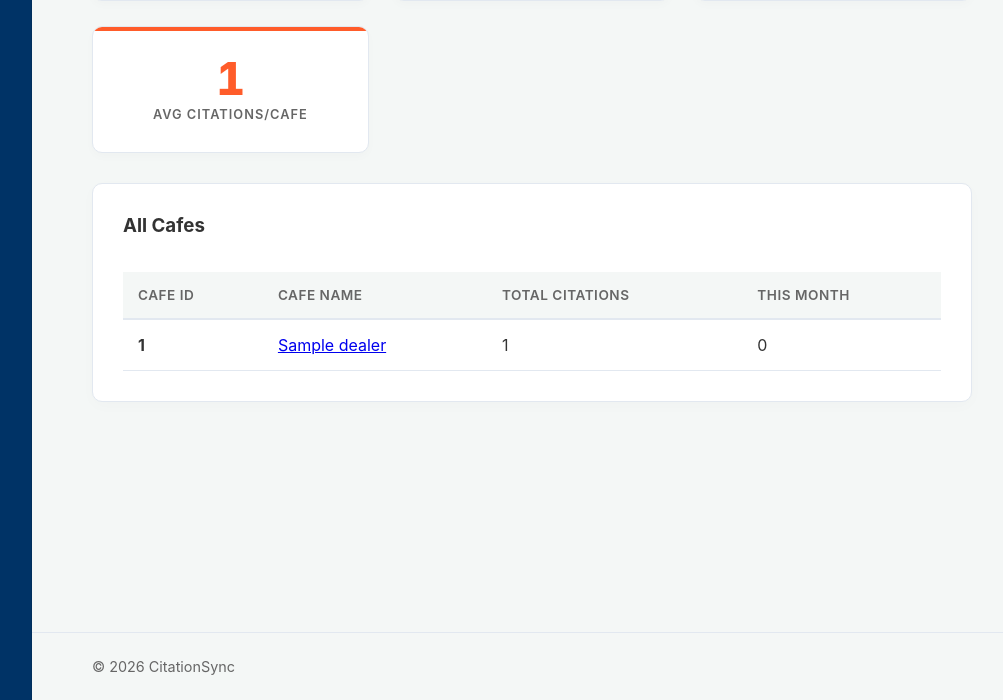
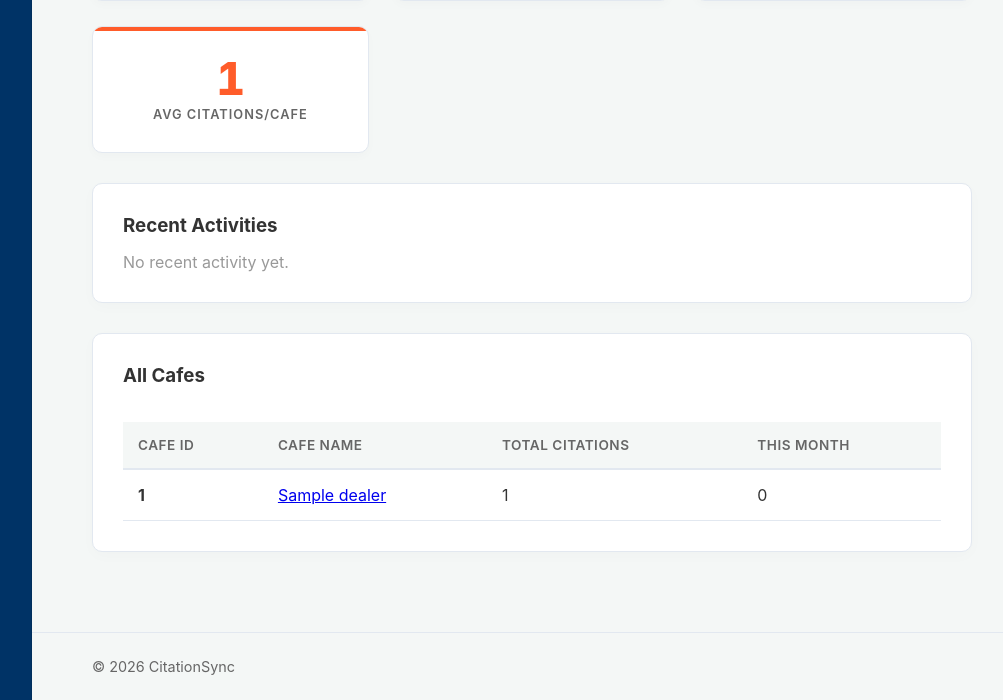
Before and after one commit to atharv-1511/Citationsync, a Flask app: page /dashboard in a window 1280 px wide. Shown: the part 516-1216 px from the top of the page, without its empty margins (248-1251 px from the left). Run offline with Flask 3, Linux system fonts and the light colour scheme; the visitor is signed in with stand-in values (Sample User, id 1); data comes from the database, SQL or seed files in the repository; tables that the repository leaves empty hold one stand-in row (values such as "Sample post"); one stand-in notice (Sample message) is shown.

Commit message:
Add recent activity feed and speed up dashboard loading

```diff
--- a/app.py
+++ b/app.py
@@ -7,8 +7,8 @@ from functools import wraps
 from flask import Flask, render_template, jsonify, request, session, redirect, url_for, flash, g, get_flashed_messages
 from flask_cors import CORS
 from config import config
-from models import db, User, Dealer, BacklinkDirectory, Citation
-from sqlalchemy import inspect, text
+from models import db, User, Dealer, BacklinkDirectory, Citation, ActivityLog
+from sqlalchemy import inspect, text, func
 from werkzeug.exceptions import HTTPException
 import os
 from datetime import datetime, timedelta, timezone
@@ -33,6 +33,69 @@ def to_utc_iso(value):
     if value.tzinfo is None:
         value = value.replace(tzinfo=timezone.utc)
     return value.astimezone(timezone.utc).isoformat().replace('+00:00', 'Z')
+
+
+def log_activity(action, entity_type, description, actor=None, entity_id=None):
+    """Persist a recent activity item without interrupting the main action."""
+    try:
+        db.session.add(ActivityLog(
+            action=action,
+            entity_type=entity_type,
+            entity_id=str(entity_id) if entity_id is not None else None,
+            description=description,
+            actor_id=actor.id if actor else None,
+        ))
+        db.session.commit()
+    except Exception:
+        db.session.rollback()
+
+
+def serialize_activity(activity):
+    return {
+        'id': activity.id,
+        'action': activity.action,
+        'entity_type': activity.entity_type,
+        'entity_id': activity.entity_id,
+        'description': activity.description,
+        'actor': activity.actor.full_name if activity.actor else 'System',
+        'created_at': to_utc_iso(activity.created_at),
+    }
+
+
+def get_recent_dealers_page(page, per_page):
+    pagination = Dealer.query.order_by(Dealer.created_at.desc()).paginate(page=page, per_page=per_page, error_out=False)
+    dealer_ids = [dealer.id for dealer in pagination.items]
+    cutoff_date = datetime.utcnow() - timedelta(days=30)
+
+    citation_counts = {}
+    recent_counts = {}
+    if dealer_ids:
+        citation_counts = {
+            dealer_id: count
+            for dealer_id, count in db.session.query(
+                Citation.dealer_id,
+                func.count(Citation.id)
+            ).filter(Citation.dealer_id.in_(dealer_ids)).group_by(Citation.dealer_id).all()
+        }
+        recent_counts = {
+            dealer_id: count
+            for dealer_id, count in db.session.query(
+                Citation.dealer_id,
+                func.count(Citation.id)
+            ).filter(
+                Citation.dealer_id.in_(dealer_ids),
+                Citation.created_at >= cutoff_date,
+            ).group_by(Citation.dealer_id).all()
+        }
+
+    dealers = [{
+        'id': dealer.id,
+        'name': dealer.name,
+        'citation_count': citation_counts.get(dealer.id, 0),
+        'recent_months': recent_counts.get(dealer.id, 0)
+    } for dealer in pagination.items]
+
+    return pagination, dealers
 
 
 def login_required(view):
@@ -136,6 +199,12 @@ def create_app(config_name='development'):
         db_path = os.path.dirname(database_uri.replace('sqlite:///', ''))
         os.makedirs(db_path, exist_ok=True)
 
+    with app.app_context():
+        try:
+            ActivityLog.__table__.create(bind=db.engine, checkfirst=True)
+        except Exception as exc:
+            app.logger.warning('Activity log table initialization skipped: %s', exc)
+
     @app.before_request
     def load_current_user():
         g.current_user = get_current_user()
@@ -202,10 +271,9 @@ def register_routes(app):
 
         error = None
 
-        if request.method == 'GET':
-            # Login page does not render flashed banners, so clear any stale flash
-            # messages here before the user signs in again.
-            get_flashed_messages()
+        # Login page does not render flashed banners, so clear any stale flash
+        # messages before the user signs in again.
+        get_flashed_messages()
 
         if request.method == 'POST':
             email = request.form.get('email', '').strip().lower()
@@ -263,6 +331,7 @@ def register_routes(app):
         )
         db.session.add(directory)
         db.session.commit()
+        log_activity('created', 'directory', f'{user.full_name if user else "System"} added directory {name}.', actor=user, entity_id=directory.id)
 
         flash(f'Added directory {name}.', 'success')
         return redirect(url_for('admin_page'))
@@ -275,6 +344,7 @@ def register_routes(app):
         try:
             db.session.delete(directory)
             db.session.commit()
+            log_activity('deleted', 'directory', f'{get_current_user().full_name} deleted directory {directory.name}.', actor=get_current_user(), entity_id=directory.id)
             flash(f'Deleted directory {directory.name}.', 'success')
         except Exception as e:
             db.session.rollback()
@@ -308,6 +378,7 @@ def register_routes(app):
         user.set_password(password)
         db.session.add(user)
         db.session.commit()
+        log_activity('created', 'user', f'{get_current_user().full_name} created user {email}.', actor=get_current_user(), entity_id=user.id)
 
         flash(f'User {email} created.', 'success')
         return redirect(url_for('admin_page'))
@@ -330,6 +401,7 @@ def register_routes(app):
             Citation.query.filter_by(updated_by_id=user.id).update({Citation.updated_by_id: None})
             db.session.delete(user)
             db.session.commit()
+            log_activity('deleted', 'user', f'{get_current_user().full_name} deleted user {user.email}.', actor=get_current_user(), entity_id=user.id)
             flash(f'User {user.email} deleted.', 'success')
         except Exception:
             db.session.rollback()
@@ -362,6 +434,7 @@ def register_routes(app):
         user.set_password(password)
         db.session.add(user)
         db.session.commit()
+        log_activity('created', 'user', f'{get_current_user().full_name} created user {email}.', actor=get_current_user(), entity_id=user.id)
 
         return jsonify({'success': True, 'user': {'id': user.id, 'email': user.email, 'full_name': user.full_name, 'role': user.role, 'created_at': user.created_at.isoformat()}}), 201
 
@@ -381,6 +454,7 @@ def register_routes(app):
             Citation.query.filter_by(updated_by_id=user.id).update({Citation.updated_by_id: None})
             db.session.delete(user)
             db.session.commit()
+            log_activity('deleted', 'user', f'{get_current_user().full_name} deleted user {user.email}.', actor=get_current_user(), entity_id=user.id)
             return jsonify({'success': True}), 200
         except Exception:
             db.session.rollback()
@@ -492,6 +566,13 @@ def register_routes(app):
 
         db.session.add(citation)
         db.session.commit()
+        log_activity(
+            'created',
+            'citation',
+            f'{get_current_user().full_name} added citation {citation.directory.name} for cafe {dealer_id}' + (f' with notes: {citation.notes}' if citation.notes else '.'),
+            actor=get_current_user(),
+            entity_id=citation.id,
+        )
 
         return jsonify({
             'success': True,
@@ -500,8 +581,8 @@ def register_routes(app):
                 'id': citation.id,
                 'dealer_id': citation.dealer_id,
                 'directory_name': citation.directory.name,
-                    'created_at': to_utc_iso(citation.created_at),
-                    'notes': citation.notes,
+                'created_at': to_utc_iso(citation.created_at),
+                'notes': citation.notes,
                 'created_by': citation.created_by.full_name if citation.created_by else 'System'
             }
         }), 201
@@ -524,7 +605,7 @@ def register_routes(app):
             dealer_id: count
             for dealer_id, count in db.session.query(
                 Citation.dealer_id,
-                db.func.count(Citation.id)
+                func.count(Citation.id)
             ).filter(Citation.created_at >= cutoff_date).group_by(Citation.dealer_id).all()
         }
 
@@ -587,20 +668,68 @@ def register_routes(app):
         page = request.args.get('page', 1, type=int)
         per_page = app.config['ITEMS_PER_PAGE']
 
-        pagination = Dealer.query.paginate(page=page, per_page=per_page)
-
-        dealers = [{
-            'id': d.id,
-            'name': d.name,
-            'citation_count': d.get_citation_count(),
-            'recent_months': len(d.get_recent_citations(months=1))
-        } for d in pagination.items]
+        pagination, dealers = get_recent_dealers_page(page, per_page)
 
         return jsonify({
             'dealers': dealers,
             'total': pagination.total,
             'pages': pagination.pages,
             'current_page': page
+        })
+
+    @app.route('/api/dashboard/summary', methods=['GET'])
+    @login_required
+    def dashboard_summary():
+        """Fetch dashboard stats, dealers, and recent activity in one request."""
+        page = request.args.get('page', 1, type=int)
+        per_page = app.config['ITEMS_PER_PAGE']
+
+        total_dealers = Dealer.query.count()
+        total_directories = BacklinkDirectory.query.count()
+        total_citations = Citation.query.count()
+        avg_citations = total_citations / total_dealers if total_dealers > 0 else 0
+
+        cutoff_date = datetime.utcnow() - timedelta(days=30)
+        recent_counts = {
+            dealer_id: count
+            for dealer_id, count in db.session.query(
+                Citation.dealer_id,
+                func.count(Citation.id)
+            ).filter(Citation.created_at >= cutoff_date).group_by(Citation.dealer_id).all()
+        }
+
+        dealers_needing = []
+        for dealer_id, dealer_name in db.session.query(Dealer.id, Dealer.name).all():
+            recent_count = recent_counts.get(dealer_id, 0)
+            if recent_count < 2:
+                dealers_needing.append({
+                    'id': dealer_id,
+                    'name': dealer_name,
+                    'citations_this_month': recent_count,
+                    'needed': 2 - recent_count,
+                })
+
+        pagination, dealers = get_recent_dealers_page(page, per_page)
+        activities = ActivityLog.query.order_by(ActivityLog.created_at.desc()).limit(8).all()
+
+        return jsonify({
+            'ok': True,
+            'database': app.config['SQLALCHEMY_DATABASE_URI'],
+            'database_env_present': bool(os.getenv('DATABASE_URL')),
+            'database_env_is_supabase': bool(os.getenv('DATABASE_URL') and 'supabase.co' in os.getenv('DATABASE_URL')),
+            'stats': {
+                'total_dealers': total_dealers,
+                'total_directories': total_directories,
+                'total_citations': total_citations,
+                'avg_citations_per_dealer': round(avg_citations, 2),
+                'dealers_needing_citations': len(dealers_needing),
+                'dealers_status': dealers_needing,
+            },
+            'dealers': dealers,
+            'total': pagination.total,
+            'pages': pagination.pages,
+            'current_page': page,
+            'recent_activities': [serialize_activity(activity) for activity in activities],
         })
 
     @app.route('/api/directories', methods=['GET'])
--- a/templates/dashboard.html
+++ b/templates/dashboard.html
@@ -36,6 +36,12 @@
         </div>
     </div>
 
+    <!-- Recent Activities -->
+    <div class="card" style="margin-top: 30px;">
+        <h3>Recent Activities</h3>
+        <div id="recent-activities" style="margin-top: 15px;"></div>
+    </div>
+
     <!-- All Dealers -->
     <div class="card" style="margin-top: 30px;">
         <h3>All Cafes</h3>
@@ -45,16 +51,16 @@
 
 <script>
     document.addEventListener('DOMContentLoaded', function() {
-        loadDashboard();
+        loadDashboard(1);
     });
 
-    function loadDashboard() {
-        fetch('/api/db-status')
+    function loadDashboard(page) {
+        fetch('/api/dashboard/summary?page=' + page, { credentials: 'same-origin' })
             .then(response => response.json())
-            .then(status => {
+            .then(summary => {
                 const banner = document.getElementById('db-banner');
                 banner.style.display = 'block';
-                if (status.ok && status.database_env_present && status.database && status.database.startsWith('postgresql')) {
+                if (summary.ok && summary.database_env_present && summary.database && summary.database.startsWith('postgresql')) {
                     banner.innerHTML = '<strong>Database connected:</strong> Supabase PostgreSQL is active.';
                     banner.style.borderLeft = '6px solid #2e7d32';
                     banner.style.background = '#f1f8f4';
@@ -63,37 +69,14 @@
                     banner.style.borderLeft = '6px solid #d32f2f';
                     banner.style.background = '#fff4f4';
                 }
-            })
-            .catch(error => console.error('Error loading db status:', error));
-
-        fetch('/api/citations/stats', { credentials: 'same-origin' })
-            .then(r => {
-                if (!r.ok) {
-                    throw new Error('Failed to load stats');
-                }
-                return r.json();
-            })
-            .then(stats => displayStats(stats))
-            .catch(error => console.error('Error loading stats:', error));
-
-        loadDealers(1);
-    }
-
-    function loadDealers(page) {
-        fetch('/api/dealers?page=' + page, { credentials: 'same-origin' })
-            .then(r => {
-                if (!r.ok) {
-                    throw new Error('Failed to load dealers');
-                }
-                return r.json();
-            })
-            .then(dealers => {
-                displayAllDealers(dealers);
+                displayStats(summary.stats);
+                displayAllDealers(summary);
+                displayRecentActivities(summary.recent_activities || []);
                 document.getElementById('loading').style.display = 'none';
                 document.getElementById('dashboard-content').style.display = 'block';
             })
             .catch(error => {
-                console.error('Error loading dealers:', error);
+                console.error('Error loading dashboard:', error);
                 document.getElementById('loading').innerHTML = `
                     <div class="alert alert-error">Error loading dashboard: ${error.message}</div>
                 `;
@@ -132,16 +115,61 @@
         if (data.pages > 1) {
             html += `<div style="margin-top: 15px; display: flex; align-items: center; gap: 15px;">`;
             if (data.current_page > 1) {
-                html += `<button onclick="loadDealers(${data.current_page - 1})" style="padding: 8px 15px; font-size: 0.9em; width: auto;">Previous</button>`;
+                html += `<button onclick="loadDashboard(${data.current_page - 1})" style="padding: 8px 15px; font-size: 0.9em; width: auto;">Previous</button>`;
             }
             html += `<span style="color: #666; font-weight: 500;">Page ${data.current_page} of ${data.pages}</span>`;
             if (data.current_page < data.pages) {
-                html += `<button onclick="loadDealers(${data.current_page + 1})" style="padding: 8px 15px; font-size: 0.9em; width: auto;">Next</button>`;
+                html += `<button onclick="loadDashboard(${data.current_page + 1})" style="padding: 8px 15px; font-size: 0.9em; width: auto;">Next</button>`;
             }
             html += `</div>`;
         }
 
         container.innerHTML = html;
+    }
+
+    function displayRecentActivities(activities) {
+        const container = document.getElementById('recent-activities');
+
+        if (!activities || activities.length === 0) {
+            container.innerHTML = '<p style="color: #999;">No recent activity yet.</p>';
+            return;
+        }
+
+        let html = '<div style="display: grid; gap: 12px;">';
+        activities.forEach(activity => {
+            html += `
+                <div style="border: 1px solid var(--border-color); border-radius: 8px; padding: 14px 16px; background: #fafbfe;">
+                    <div style="display:flex; justify-content:space-between; gap: 12px; flex-wrap: wrap;">
+                        <strong>${escapeHtml(activity.actor)}</strong>
+                        <span style="color:#666; font-size:0.9em;">${formatActivityTime(activity.created_at)}</span>
+                    </div>
+                    <div style="margin-top: 6px; color: var(--text-main);">
+                        ${escapeHtml(activity.description)}
+                    </div>
+                </div>
+            `;
+        });
+        html += '</div>';
+        container.innerHTML = html;
+    }
+
+    function formatActivityTime(timestamp) {
+        if (!timestamp) return '-';
+        const parsed = new Date(timestamp);
+        if (Number.isNaN(parsed.getTime())) return timestamp;
+        return new Intl.DateTimeFormat([], {
+            dateStyle: 'medium',
+            timeStyle: 'short'
+        }).format(parsed);
+    }
+
+    function escapeHtml(value) {
+        return String(value)
+            .replaceAll('&', '&amp;')
+            .replaceAll('<', '&lt;')
+            .replaceAll('>', '&gt;')
+            .replaceAll('"', '&quot;')
+            .replaceAll("'", '&#39;');
     }
 
     function fillDealerId(dealerId) {
```
Also changed, not shown: models.py (+17 -0 lines).
